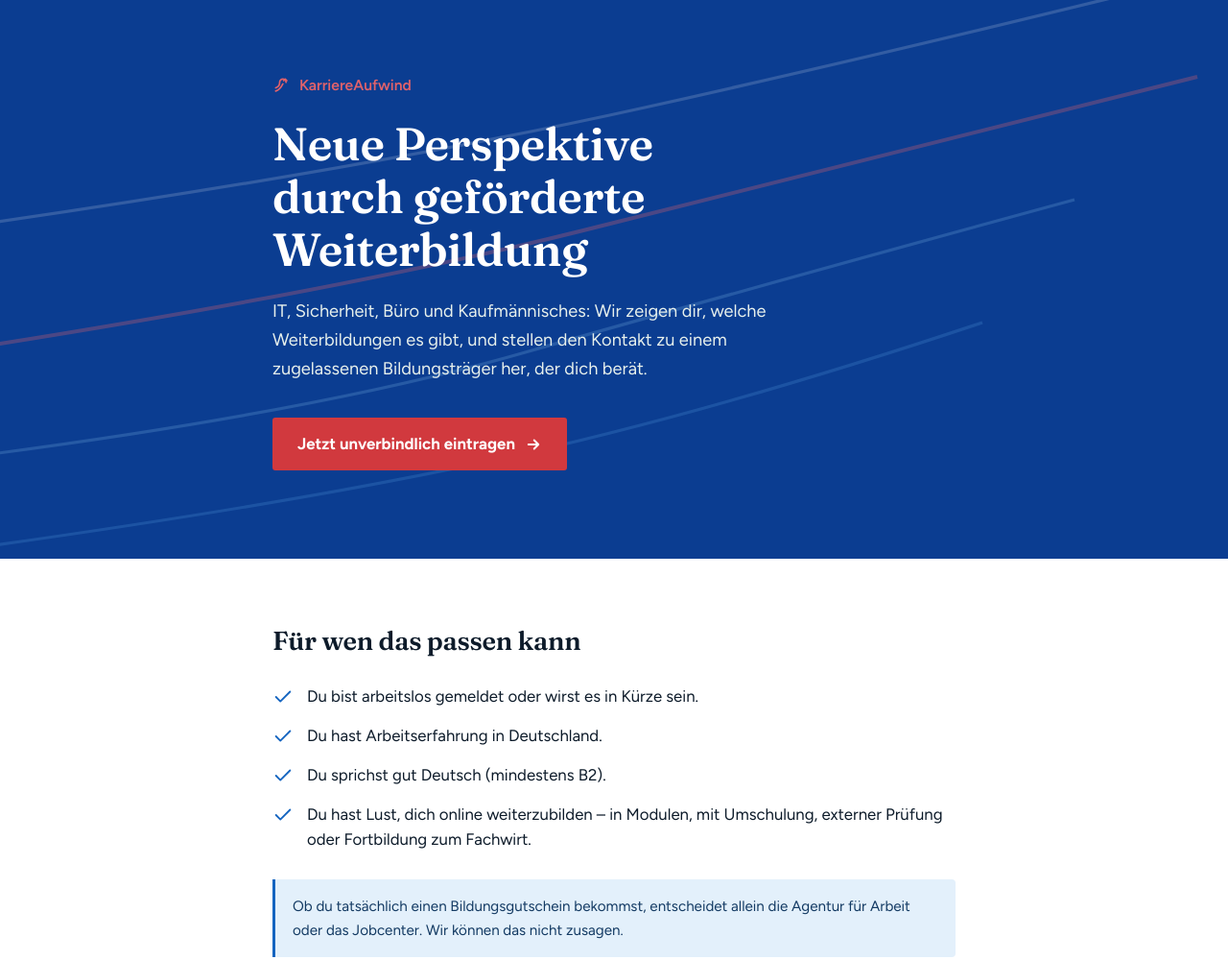
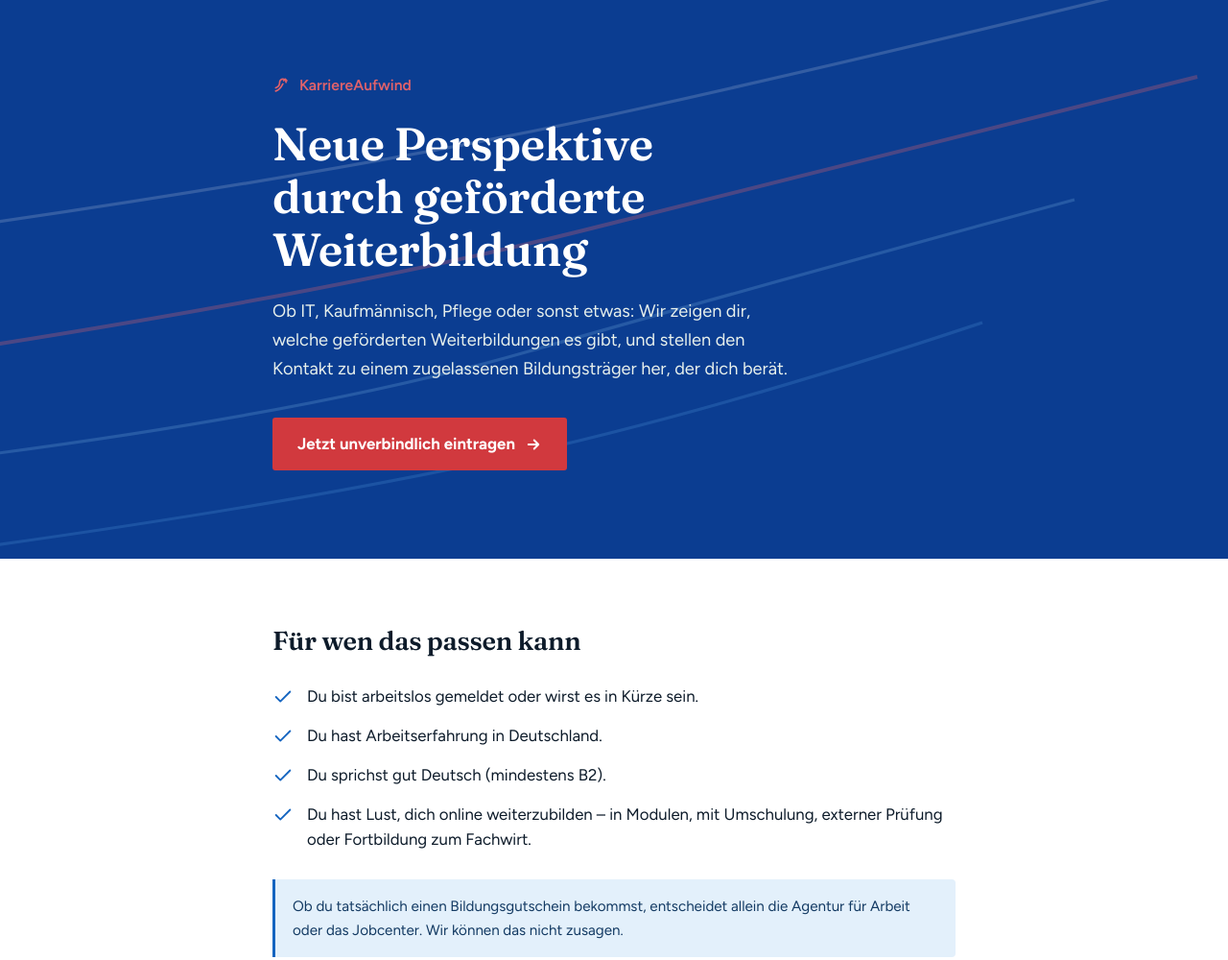
Before and after one commit to mlazarz12/karriereaufwind-page, a plain HTML site: page index.html in a window 1280 px wide. Shown: the top 1000 px of the page at 96% size. Drawn offline with Linux system fonts and the light colour scheme.

Commit message:
Landingpage: Fachrichtungs-Formulierung an Prototyp angleichen
Co-Authored-By: Claude Sonnet 5 <noreply@anthropic.com>
Claude-Session: https://claude.ai/code/session_01L5DqHWjkcFpLgX2rJnYzu9

```diff
--- a/index.html
+++ b/index.html
@@ -4,7 +4,7 @@
 <meta charset="utf-8">
 <meta name="viewport" content="width=device-width, initial-scale=1">
 <title>KarriereAufwind – Neue Perspektive durch geförderte Weiterbildung</title>
-<meta name="description" content="Informationen zu geförderter Weiterbildung in IT, Sicherheit und Büro/Kaufmännisch. Prüfe, ob eine Förderung per Bildungsgutschein für dich in Frage kommen kann.">
+<meta name="description" content="Informationen zu geförderter Weiterbildung – ob IT, Kaufmännisch, Pflege oder sonst etwas. Prüfe, ob eine Förderung per Bildungsgutschein für dich in Frage kommen kann.">
 <meta name="robots" content="noindex"><!-- ENTWURF: vor Livegang entfernen -->
 <link rel="preconnect" href="https://fonts.googleapis.com">
 <link rel="preconnect" href="https://fonts.gstatic.com" crossorigin>
@@ -146,7 +146,7 @@
       KarriereAufwind
     </span>
     <h1>Neue Perspektive durch geförderte Weiterbildung</h1>
-    <p class="lead">IT, Sicherheit, Büro und Kaufmännisches: Wir zeigen dir, welche Weiterbildungen es gibt, und stellen den Kontakt zu einem zugelassenen Bildungsträger her, der dich berät.</p>
+    <p class="lead">Ob IT, Kaufmännisch, Pflege oder sonst etwas: Wir zeigen dir, welche geförderten Weiterbildungen es gibt, und stellen den Kontakt zu einem zugelassenen Bildungsträger her, der dich berät.</p>
     <a class="hero-cta" href="#anmeldung">
       Jetzt unverbindlich eintragen
       <svg viewBox="0 0 24 24" fill="none" stroke="currentColor" stroke-width="2.5"><path d="M5 12h14M13 6l6 6-6 6" stroke-linecap="round" stroke-linejoin="round"/></svg>
```
